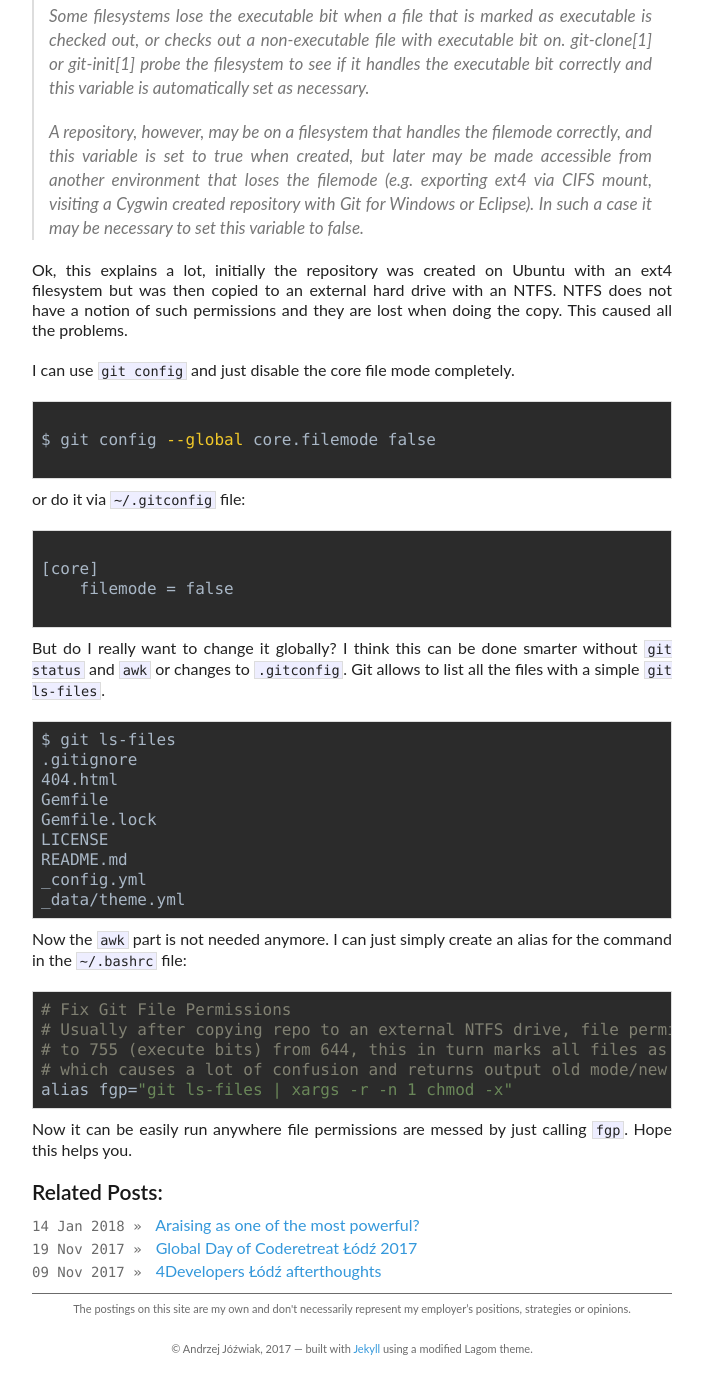
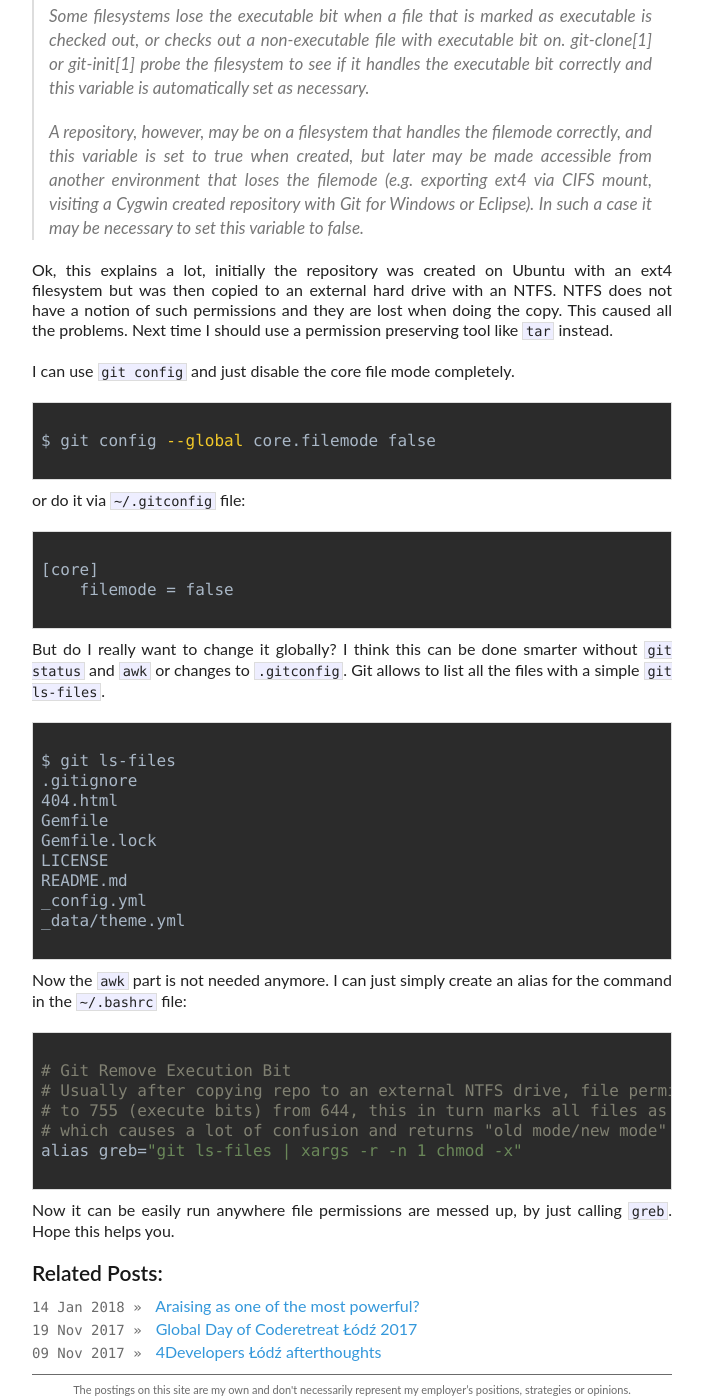
Before and after one commit to ajoz/ajoz.github.io, a Jekyll site: the page built from _posts/2021-10-31-git-old-mode-new-mode.markdown, in a window 1280 px wide and 1400 px high, scrolled down 2304 px. Shown: the whole window, without its empty margins (298-1001 px from the left). Built offline with Jekyll 4.4.1, drawn with Linux system fonts in a browser that asks for light colours; nearby versions of some CDN libraries; comment, search, counter and statistics services are not loaded; before the commit the page ends 3683 px from its top, so only the background shows below that.

Commit message:
[update][post] A Git tale of old mode new mode

````diff
--- a/_posts/2021-10-31-git-old-mode-new-mode.markdown
+++ b/_posts/2021-10-31-git-old-mode-new-mode.markdown
@@ -107,7 +107,7 @@ Git is very smart, it can honor executable bits of the files it keeps the histor
 >
 > A repository, however, may be on a filesystem that handles the filemode correctly, and this variable is set to true when created, but later may be made accessible from another environment that loses the filemode (e.g. exporting ext4 via CIFS mount, visiting a Cygwin created repository with Git for Windows or Eclipse). In such a case it may be necessary to set this variable to false.
 
-Ok, this explains a lot, initially the repository was created on Ubuntu with an ext4 filesystem but was then copied to an external hard drive with an NTFS. NTFS does not have a notion of such permissions and they are lost when doing the copy. This caused all the problems.
+Ok, this explains a lot, initially the repository was created on Ubuntu with an ext4 filesystem but was then copied to an external hard drive with an NTFS. NTFS does not have a notion of such permissions and they are lost when doing the copy. This caused all the problems. Next time I should use a permission preserving tool like `tar` instead.
 
 I can use `git config` and just disable the core file mode completely.
 
@@ -130,6 +130,7 @@ or do it via `~/.gitconfig` file:
 But do I really want to change it globally? I think this can be done smarter without `git status` and `awk` or changes to `.gitconfig`. Git allows to list all the files with a simple `git ls-files`.
 
 ```
+
 $ git ls-files
 .gitignore
 404.html
@@ -139,16 +140,19 @@ LICENSE
 README.md
 _config.yml
 _data/theme.yml
+
 ```
 
 Now the `awk` part is not needed anymore. I can just simply create an alias for the command in the `~/.bashrc` file:
 
 ```bash
-# Fix Git File Permissions
+
+# Git Remove Execution Bit
 # Usually after copying repo to an external NTFS drive, file permissions are changed
 # to 755 (execute bits) from 644, this in turn marks all files as changed in git status
-# which causes a lot of confusion and returns output old mode/new mode.
-alias fgp="git ls-files | xargs -r -n 1 chmod -x"
+# which causes a lot of confusion and returns "old mode/new mode" as output.
+alias greb="git ls-files | xargs -r -n 1 chmod -x"
+
 ```
 
-Now it can be easily run anywhere file permissions are messed by just calling `fgp`. Hope this helps you.
+Now it can be easily run anywhere file permissions are messed up, by just calling `greb`. Hope this helps you.
````
